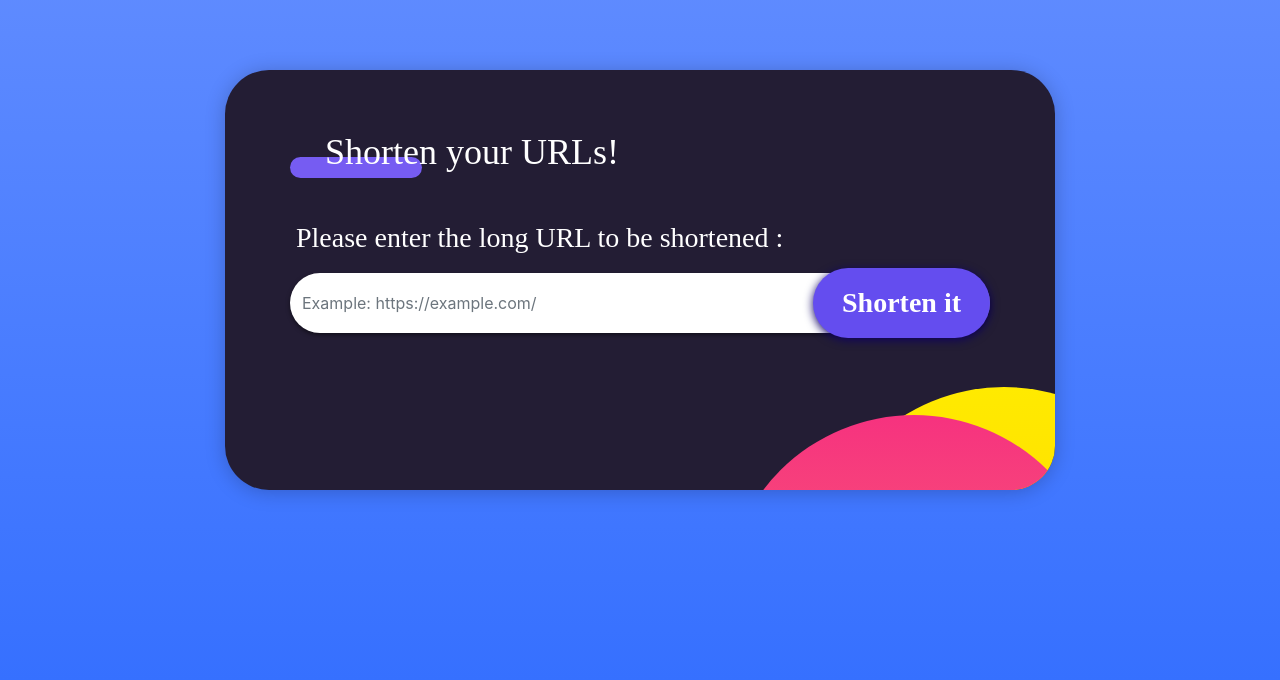
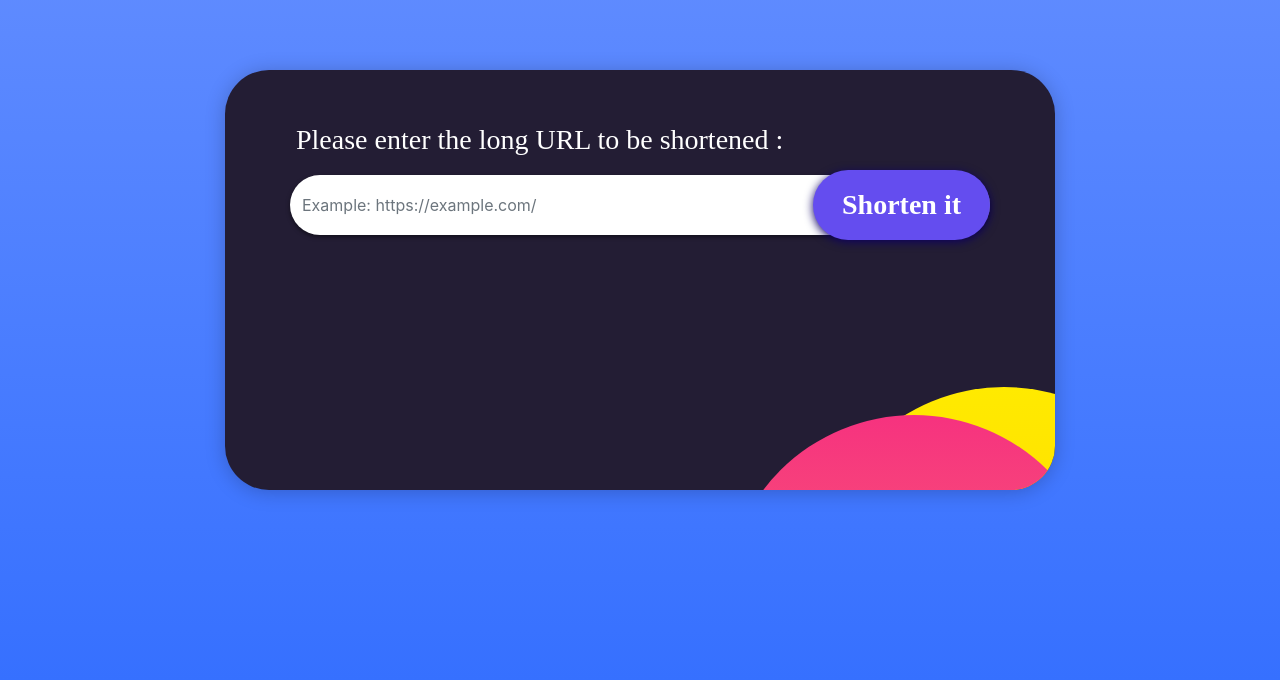
Before and after one commit to ssask-script/Url-Shorten-Worker, a plain HTML site: page theme/urlcool/index.html in a window 1280 px wide. Shown: the part 120-800 px from the top of the page. Drawn offline with nearby package versions, Linux system fonts and the light colour scheme.

Commit message:
Update index.html

```diff
--- a/theme/urlcool/index.html
+++ b/theme/urlcool/index.html
@@ -175,15 +175,13 @@ color: #3F76FF;
 </head>
 <body>
   <div class="card">
-    <span class="dot1"></span>
+    <!-- span class="dot1"></span -->
     <span class="dot3"></span>
     <span class="dot2"></span>
 
     <div class="card-body">
-
-      <h5 class="bigtitle">Shorten your URLs!</h5>
-
-      <h5 class="card-title">Please enter the long URL to be shortened :</h5>
+        <!-- h5 class="bigtitle">Shorten your URLs!</h5 -->
+    <h5 class="card-title">Please enter the long URL to be shortened :</h5>
       <div class="formm">
         <input type="text" class="form-control" placeholder="Example: https://example.com/" id="text">
         <button class="btn-cus" type="button" onclick='shorturl()' id="searchbtn">Shorten it</button>
```
